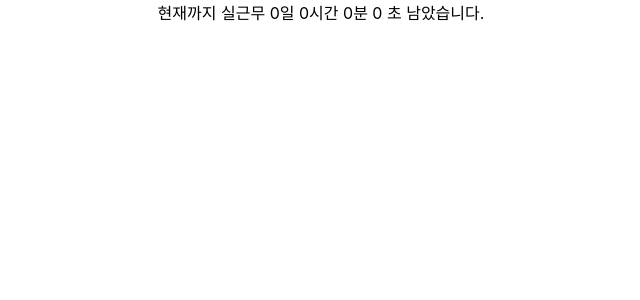
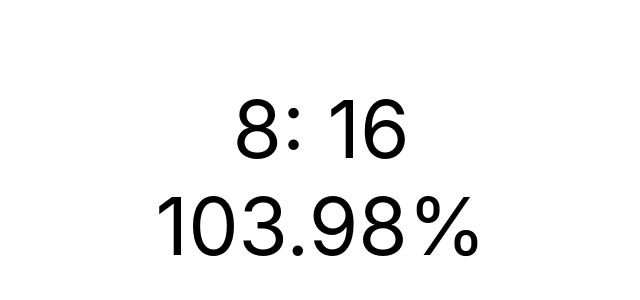
Before and after one commit to ahnsv/hymn-pwa, a React (Create React App) app: page / in a window 1280 px wide. Shown: the top 300 px of the page, without its empty margins (319-959 px from the left). Built offline with nearby package versions, Linux system fonts and the light colour scheme.

Commit message:
feat: daily shift timer works

```diff
--- a/src/App.tsx
+++ b/src/App.tsx
@@ -1,13 +1,14 @@
 import React, { Component } from 'react';
-import logo from './logo.svg';
 import './App.css';
-import MVActualWork from './components/MainViewActualWork'
-
+import DailyShiftScheduler from './components/Scheduler/DailyShiftScheduler/DailyShiftScheduler'
+import WeeklyShiftScheduler, { WeeklyOffDuty } from './components/Scheduler/WeeklyScheduler/WeeklyShiftScheduler';
 class App extends Component {
   render() {
+    const off_duty: WeeklyOffDuty = {name: '', range: ['']}
     return (
       <div className="App">
-        <MVActualWork/>
+        <DailyShiftScheduler />
+        <WeeklyShiftScheduler off_duty={[off_duty]} />
       </div>
     );
   }
--- /dev/null
+++ b/src/components/Community/CommunityMain.tsx
@@ -0,0 +1 @@
+import React from 'react'
--- /dev/null
+++ b/src/components/Profile/ProfileMain.tsx
@@ -0,0 +1 @@
+import React from 'react'
--- /dev/null
+++ b/src/components/Profile/ProfileSetting.tsx
@@ -0,0 +1,5 @@
+import React from 'react'
+
+export default class ProfileSetting extends React.Component {
+
+}
--- /dev/null
+++ b/src/components/Scheduler/DailyShiftScheduler/DailyShiftScheduler.tsx
@@ -0,0 +1,19 @@
+import React from 'react'
+import DailyShiftTimer from './DailyShiftTimer'
+import DailyTodoWidget from './DailyTodoWidget'
+
+interface DailyShiftSchedulerProps {}
+interface DailyShiftSchedulerState {}
+export default class DailyShiftScheduler extends React.Component<DailyShiftSchedulerProps, DailyShiftSchedulerState> {
+    constructor(props: DailyShiftSchedulerProps) {
+        super(props)
+    }
+    render() {
+        return (
+            <div>
+                <DailyShiftTimer start_time="08:30" num_of_hrs={8.5}/>
+                <DailyTodoWidget />
+            </div>
+        )
+    }
+}
--- a/src/components/Scheduler/DailyScheduler/DailySchedulerTimer.tsx
+++ b/src/components/Scheduler/DailyShiftScheduler/DailyShiftTimer.tsx
@@ -5,7 +5,8 @@
  */
 
 import React from 'react'
-import {getTodayInfo, TimeLeft, castToRealTime} from '../shared'
+import { getTodayInfo, TimeLeft, castToRealTime } from '../shared'
+import './css/DailyShiftTimer.css'
 
 interface DailyTimeLeft extends TimeLeft {
     hours?: number
@@ -14,8 +15,7 @@ interface DailyTimeLeft extends TimeLeft {
     milliseconds?: number
 }
 
-interface DailyShiftTimerProps
-{
+interface DailyShiftTimerProps {
     start_time: string
     num_of_hrs: number
     ranges_of_works?: string[][]
@@ -38,25 +38,32 @@ export default class DailyShiftTimer extends React.Component<DailyShiftTimerProp
             percentage: 0
         }
     }
-    componentWillMount() {}
+    componentWillMount() {
+        this.calculateTimeLeft(this.props)
+    }
     componentDidMount() {
         setInterval(() => {
-            this.calculateTimeLeft({start_time: "08:30", num_of_hrs: 8})
+            this.calculateTimeLeft(this.props)
         }, 500)
     }
     calculateTimeLeft(props: DailyShiftTimerProps) {
         const now = new Date()
-        const [start_hr, start_min] = props.start_time.split(":").map(parseInt)
+        const [start_hr, start_min] = props.start_time.split(":").map(d => parseInt(d))
         const [num_hr, num_mins] = [Math.floor(props.num_of_hrs), props.num_of_hrs % 1]
-        const {year: tday_yr, month: tday_month, date: tday_date, day: tday_day} = getTodayInfo()
+        const { year: tday_yr, month: tday_month, date: tday_date, day: tday_day } = getTodayInfo()
+        const start_time = new Date(2019, 2, 20, start_hr, start_min, 0)
         const end_time = new Date(tday_yr, tday_month, tday_date, start_hr + num_hr, start_min + num_mins, 0)
-        this.setState({timeLeft: castToRealTime(end_time, now), percentage: (now.getTime() - new Date(new Date(tday_yr, tday_month, tday_date, start_hr, start_min, 0, 0)).getTime()) / (end_time.getTime())})
+        const offset = new Date().getTime() - start_time.getTime()
+        const total = end_time.getTime() - start_time.getTime()
+        this.setState({ timeLeft: castToRealTime(end_time, now), percentage: (offset / total) })
     }
     render() {
         return (
             <div>
-            {this.state.timeLeft.hours}: {this.state.timeLeft.minutes}
-            {this.state.percentage}%
+                <p className="shift-timer">
+                    {this.state.timeLeft.hours}: {this.state.timeLeft.minutes} <br />
+                    {(this.state.percentage * 100).toFixed(2)}%
+                </p>
             </div>
         )
     }
--- /dev/null
+++ b/src/components/Scheduler/DailyShiftScheduler/DailyTodoWidget.tsx
@@ -0,0 +1,14 @@
+import React from 'react'
+
+interface DailyTodoWidgetProps {}
+interface DailyTodoWidgetState {}
+export default class DailyTodoWidget extends React.Component<DailyTodoWidgetProps, DailyTodoWidgetState> {
+    constructor(props: DailyTodoWidgetProps) {
+        super(props)
+    }
+    render() {
+        return (
+            <div></div>
+        )
+    }
+}
--- /dev/null
+++ b/src/components/Scheduler/DailyShiftScheduler/css/DailyShiftTimer.css
@@ -0,0 +1,3 @@
+.shift-timer {
+    font-size: 5em;
+}
--- /dev/null
+++ b/src/components/Scheduler/WeeklyScheduler/WeeklyShiftScheduler.tsx
@@ -0,0 +1,30 @@
+import React from 'react'
+import { TimeLeft } from '../shared';
+
+/**
+ * 휴일 정보 인터페이스
+ */
+interface OffDuty {
+    name: string
+    range: string[]
+}
+export interface WeeklyOffDuty extends OffDuty{}
+
+interface WeeklyShiftSchedulerProps {
+    off_duty: WeeklyOffDuty[]
+}
+interface WeeklyShiftSchedulerState {
+    today: Date
+    timeLeft: TimeLeft
+}
+
+export default class WeeklyShiftScheduler extends React.Component<WeeklyShiftSchedulerProps, WeeklyShiftSchedulerState> {
+    constructor(props: WeeklyShiftSchedulerProps) {
+        super(props)
+    }
+    render() {
+        return (
+            <div></div>
+        )
+    }
+}
--- /dev/null
+++ b/src/components/SignIn/SignInMain.tsx
@@ -0,0 +1 @@
+import React from 'react'
--- /dev/null
+++ b/src/components/SignUp/SignUpMain.tsx
@@ -0,0 +1 @@
+import React from 'react'
```
Also changed, not shown: 1 other file (tests, documents, lock files or other folders).
